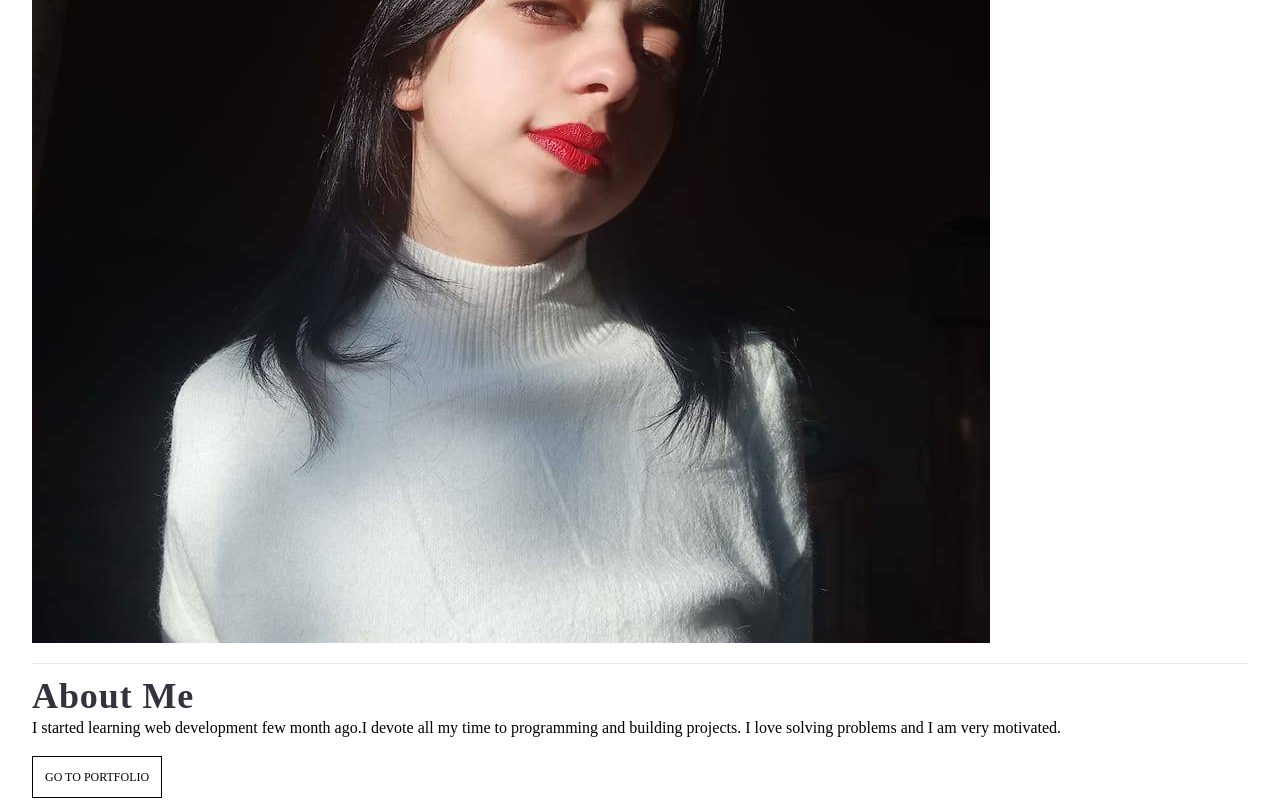
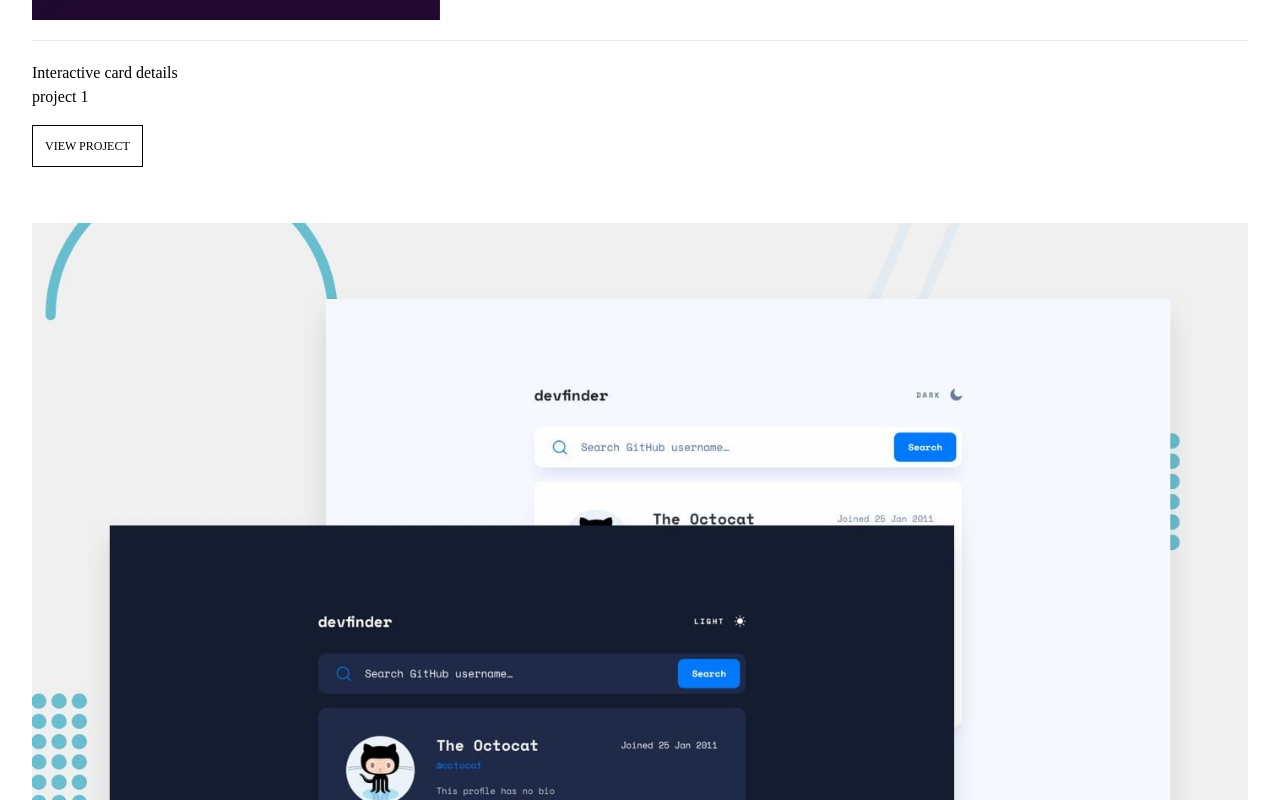
Before and after one commit to teonateona12/portfolio-teona, a React (Create React App) app: page / in a window 1280 px wide. Shown: the part 860-1660 px from the top of the page. Built offline with nearby package versions, Linux system fonts and the light colour scheme; a web font is replaced by a local one.

Commit message:
Style: work with portfolio page markup

```diff
--- a/src/App.tsx
+++ b/src/App.tsx
@@ -1,20 +1,27 @@
-import React from "react";
-import logo from "./logo.svg";
 import "./App.css";
-
 import HomePage from "./components/HomePage";
 import Footer from "./components/Footer";
-import Projects from "./components/Projects";
+import Portfolio from "./components/Portfolio";
 import Header from "./components/Header";
 import { useState } from "react";
 
 function App() {
-  const [home, setHome] = useState(true);
+  const [portfolioPage, setPortfolioPage] = useState(true);
+  const [cardProject, setCardProject] = useState(false);
+
   return (
     <div>
       <div className="p-8">
         <Header />
-        {home ? <HomePage setHome={setHome} /> : <Projects />}
+        {portfolioPage ? (
+          <Portfolio
+            setCardProject={setCardProject}
+            cardProject={cardProject}
+            setPortfolioPage={setPortfolioPage}
+          />
+        ) : (
+          <HomePage setPortfolioPage={setPortfolioPage} />
+        )}
       </div>
       <Footer />
     </div>
--- a/src/components/HomePage.tsx
+++ b/src/components/HomePage.tsx
@@ -3,9 +3,9 @@ import image1 from "../images/Group 3.png";
 import myimage from "../images/myimage.jpg";
 import { HomePageProps } from "./types";
 
-const HomePage = ({ setHome }: HomePageProps) => {
+const HomePage = ({ setPortfolioPage }: HomePageProps) => {
   const click = () => {
-    setHome(false);
+    setPortfolioPage(true);
   };
   return (
     <div>
--- /dev/null
+++ b/src/components/Portfolio.tsx
@@ -0,0 +1,49 @@
+import Project from "./Project";
+import project1 from "../images/interactiveCard.jpg";
+import project2 from "../images/githubUser.jpg";
+import { PortfolioProps } from "./types";
+import ProjectWebsite from "./ProjectWebsite";
+import { useEffect, useState } from "react";
+
+const Portfolio = ({ cardProject, setCardProject }: PortfolioProps) => {
+  const [github, setGithub] = useState(false);
+  const btnHandler = () => {
+    setCardProject(true);
+  };
+
+  return (
+    <div>
+      {cardProject ? (
+        <ProjectWebsite name="proj1"/>
+      ) : (
+        <div>
+          <div className="card">
+            <Project
+              name="Interactive card details"
+              text="project 1"
+              image={project1}
+              setCardProject={setCardProject}
+            />
+            <button className="btn p-3 mt-4 text-xs" onClick={btnHandler}>
+              VIEW PROJECT
+            </button>
+          </div>
+          <div>
+            <Project
+              name="Interactive card details"
+              text="project 2"
+              image={project2}
+              setCardProject={setCardProject}
+            />
+            <button className="btn p-3 mt-4 text-xs" onClick={btnHandler}>
+              VIEW PROJECT
+            </button>
+          </div>
+        </div>
+      )}
+
+
+    </div>
+  );
+};
+export default Portfolio;
--- /dev/null
+++ b/src/components/Project.tsx
@@ -0,0 +1,25 @@
+import { ProjectProps } from "./types";
+import { useRef } from "react";
+
+const Project = ({ image, name, text, setCardProject }: ProjectProps) => {
+  const btnHandler = (e: React.MouseEvent<HTMLButtonElement, MouseEvent>) => {
+    //setCardProject(true);
+    console.log(e.target);
+  };
+
+  return (
+    <div className="mt-14">
+      <img src={image} />
+      <hr className="mt-5"></hr>
+      <div className="mt-5">
+        <h1>{name}</h1>
+        <p>{text}</p>
+        {/* <button className="btn p-3 mt-4 text-xs" onClick={btnHandler}>
+          VIEW PROJECT
+        </button> */}
+      </div>
+    </div>
+  );
+};
+
+export default Project;
--- /dev/null
+++ b/src/components/ProjectWebsite.tsx
@@ -0,0 +1,7 @@
+import { ProjectWebsiteProps } from "./types"
+
+const ProjectWebsite = ({name}:ProjectWebsiteProps)=>{
+    return<div>{name}</div>
+}
+
+export default ProjectWebsite
--- a/src/components/Projects.tsx
+++ /dev/null
@@ -1,8 +0,0 @@
-const Projects = () => {
-  return (
-    <div>
-      <h1 className="text-slate-900	">Projects</h1>
-    </div>
-  );
-};
-export default Projects;
```
Also changed, not shown: src/components/types.tsx (+18 -1 lines), src/images/githubUser.jpg (added), src/images/interactiveCard.jpg (added).
